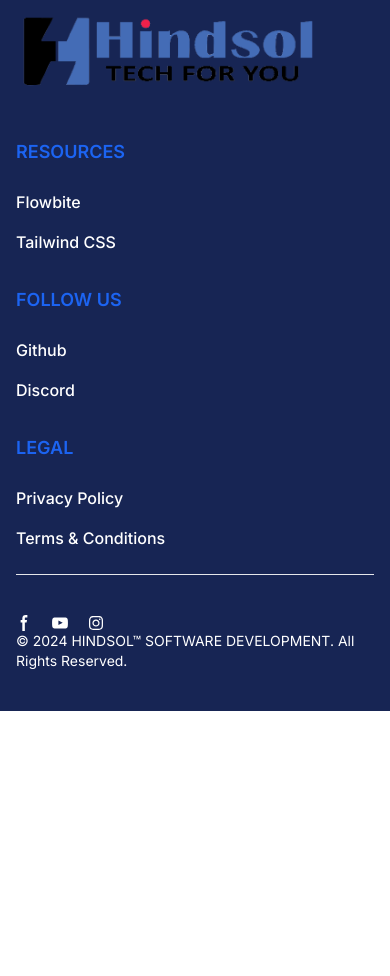
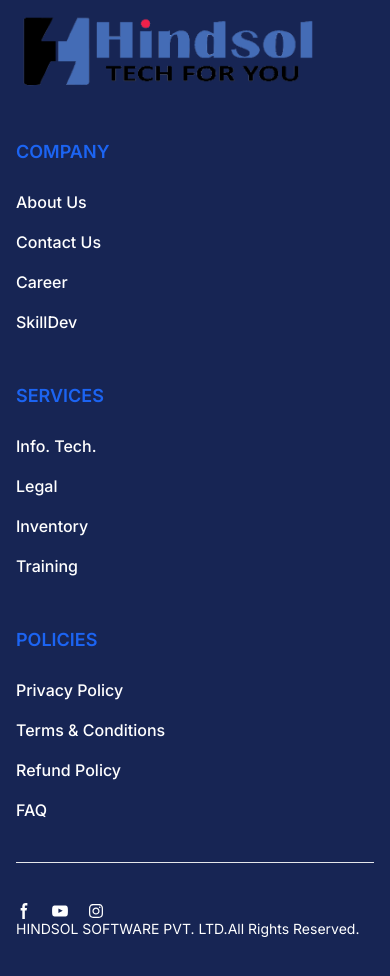
Before and after one commit to mishraanshuman786/hindsol-typescript-app, a Next.js app: page / in a window 390 px wide. Shown: the part 8800-9776 px from the top of the page. Before the commit the page ends 9511 px from the top, so only its background shows below. Built offline with nearby package versions, Linux system fonts and the light colour scheme.

Commit message:
changing footer content

```diff
--- a/src/app/career/layout.js
+++ b/src/app/career/layout.js
@@ -14,7 +14,7 @@ export default function Layout({ children }) {
   }, []);
 
   return (
-    <div style={{backgroundImage:" linear-gradient(60deg, #abecd6 0%, #fbed96 100%)"}}>
+    <div>
       {children}
       {/* Render the footer only when showFooter is true */}
       {showFooter && <Footer />}
--- a/src/app/career/page.tsx
+++ b/src/app/career/page.tsx
@@ -52,19 +52,19 @@ function Career() {
             transition={{ type: "spring", stiffness: 50, delay: 2.4 }}
             className="h-[400px] w-[80%]  rounded-xl absolute top-[350px] bg-white"
           >
-            <h1 className="text-[30px] text-center mt-14 font-medium ">
+            <h1 className="text-[22px] md:text-[25px] lg:text-[30px] text-center mt-14 font-medium ">
               View Open positions in these departments
             </h1>
 
             {/* all options main div */}
-            <div className="flex w-[90%] px-[8%] justify-between gap-12 mt-[60px] mx-auto flex-wrap ">
+            <div className="grid  grid-cols-2 sm:grid-cols-3 xl:grid-cols-4  w-[90%]  px-[8%] justify-between gap-12 mt-[60px] mx-auto flex-wrap ">
               {/* option div 1*/}
               <div className="flex flex-col items-center w-[130px]">
                 {/* image div  */}
                 <div className="flex justify-center rounded-lg items-center w-[70px] h-[70px] border border-violet-800">
                   <RiComputerLine className="text-[30px] text-violet-800" />
                 </div>
-                <h3 className="text-center text-[12px] font-bold">IT</h3>
+                <h3 className="text-center text-[12px] font-bold">Front End</h3>
               </div>
               {/* option div 2*/}
               <div className="flex flex-col items-center w-[130px]">
@@ -72,7 +72,7 @@ function Career() {
                 <div className="flex justify-center rounded-lg items-center w-[70px] h-[70px] border border-blue-600">
                   <FaCode className="text-[30px] text-blue-600" />
                 </div>
-                <h3 className="text-center text-[12px] font-bold">Product</h3>
+                <h3 className="text-center text-[12px] font-bold">Back End</h3>
               </div>
               {/* option div 3*/}
               <div className="flex flex-col items-center w-[130px]">
@@ -80,7 +80,7 @@ function Career() {
                 <div className="flex justify-center rounded-lg items-center w-[70px] h-[70px] border border-green-800">
                   <RiComputerLine className="text-[30px] text-green-800" />
                 </div>
-                <h3 className="text-center text-[12px] font-bold">Sales</h3>
+                <h3 className="text-center text-[12px] font-bold">DBA</h3>
               </div>
               {/* option div 4*/}
               <div className="flex flex-col items-center w-[130px]">
@@ -88,7 +88,7 @@ function Career() {
                 <div className="flex justify-center rounded-lg items-center w-[70px] h-[70px] border border-yellow-600">
                   <RiComputerLine className="text-[30px] text-orange-700" />
                 </div>
-                <h3 className="text-center text-[12px] font-bold">Marketing</h3>
+                <h3 className="text-center text-[12px] font-bold">Graphic Designer</h3>
               </div>
               {/* option div 5*/}
               <div className="flex flex-col items-center w-[130px] ">
@@ -104,7 +104,7 @@ function Career() {
                 <div className="flex justify-center rounded-lg items-center w-[70px] h-[70px] border border-violet-500">
                   <RiComputerLine className="text-[30px] text-violet-800" />
                 </div>
-                <h3 className="text-center text-[12px] font-bold">Finance</h3>
+                <h3 className="text-center text-[12px] font-bold">UI/UX</h3>
               </div>
               {/* option div 7*/}
               <div className="flex flex-col items-center w-[130px]">
@@ -113,7 +113,7 @@ function Career() {
                   <RiComputerLine className="text-[30px] text-blue-600" />
                 </div>
                 <h3 className="text-center text-[12px] font-bold">
-                  Operations
+                 SCRUM Master
                 </h3>
               </div>
               {/* option div 8*/}
--- a/src/app/ideas/error.js
+++ /dev/null
@@ -1,33 +0,0 @@
-"use client"
-import React, { useState, useEffect } from 'react';
-import { useRouter } from 'next/navigation';
-
-function Error() {
-  const router = useRouter();
-  const [countdown, setCountdown] = useState(5);
-
-  useEffect(() => {
-    const countdownInterval = setInterval(() => {
-      setCountdown((prevCount) => (prevCount > 0 ? prevCount - 1 : 0));
-    }, 1000);
-
-    const redirectTimeout = setTimeout(() => {
-      router.push('/');
-    }, 5000);
-
-    return () => {
-      clearInterval(countdownInterval);
-      clearTimeout(redirectTimeout);
-    };
-  }, [router]);
-
-  return (
-    <div>
-      <h1>Custom Error Page</h1>
-      <p>Something went wrong...</p>
-      <p>Redirecting to homepage in {countdown} seconds...</p>
-    </div>
-  );
-}
-
-export default Error;
--- a/src/app/ideas/page.tsx
+++ /dev/null
@@ -1,24 +0,0 @@
-"use client";
-import Navbar from "@/components/Navbar";
-import React, { useEffect, useState } from "react";
-import Pulsating from "@/components/Pulsating";
-
-function Ideas() {
-  const [loading, setLoading] = useState(true);
-
-  return (
-    <div>
-      {/* Navbar */}
-      <Navbar />
-
-      {/* Pulsating div for loading animation */}
-      {loading && <Pulsating />}
-
-      <div className={`container mx-auto ${loading ? "hidden" : ""}`}>
-        Ideas
-      </div>
-    </div>
-  );
-}
-
-export default Ideas;
--- a/src/app/page.tsx
+++ b/src/app/page.tsx
@@ -11,7 +11,7 @@ import Footer from "@/components/Footer";
 
 export default function Home() {
   return (
-    <div style={{backgroundImage:" linear-gradient(60deg, #abecd6 0%, #fbed96 100%)"}}>
+    <div>
       {/* Header */}
       <HomeBanner />
       {/* Section para */}
--- /dev/null
+++ b/src/app/skillDev/loading.tsx
@@ -0,0 +1,3 @@
+export default function Loading(){
+    return <p>Loading.....</p>
+}
--- /dev/null
+++ b/src/app/skillDev/page.jsx
@@ -0,0 +1,9 @@
+import React from 'react'
+
+function SkillDev() {
+  return (
+    <div>skill dev</div>
+  )
+}
+
+export default SkillDev;
--- a/src/components/Footer.tsx
+++ b/src/components/Footer.tsx
@@ -5,8 +5,8 @@ import Link from "next/link";
 
 function Footer() {
   return (
-    <footer className="bg-blue-950 text-white block">
-      <div className="mx-auto w-full max-w-screen-xl p-4 py-6 lg:py-8">
+    <footer>
+      <div className="mx-auto bg-blue-950 w-full max-w-screen-xl p-4 py-6 lg:py-8">
         <div className="md:flex md:justify-between">
           <div className="mb-6 md:mb-0">
             <Link href="https://flowbite.com/" className="flex items-center">
@@ -20,53 +20,85 @@ function Footer() {
           <div className="grid grid-cols-1 md:grid-cols-2 lg:grid-cols-3 gap-8 sm:gap-6">
             <div>
               <h2 className="mb-6 text-lg font-semibold text-blue-600 uppercase ">
-                Resources
+                Company
               </h2>
               <ul className="text-white font-medium">
                 <li className="mb-4">
                   <Link
-                    href="https://flowbite.com/"
+                    href="/aboutUs"
                     className="hover:underline"
                   >
-                    Flowbite
+                   About Us
                   </Link>
                 </li>
-                <li>
+                <li className="mb-4">
                   <Link
-                    href="https://tailwindcss.com/"
+                    href="/contactUs"
                     className="hover:underline"
                   >
-                    Tailwind CSS
+                    Contact Us
+                  </Link>
+                </li>
+                <li className="mb-4">
+                  <Link
+                    href="/career"
+                    className="hover:underline"
+                  >
+                   Career
+                  </Link>
+                </li>
+                <li className="mb-4">
+                  <Link
+                    href="/SkillDev"
+                    className="hover:underline"
+                  >
+                 SkillDev
                   </Link>
                 </li>
               </ul>
             </div>
             <div>
               <h2 className="mb-6 text-lg font-semibold text-blue-600 uppercase dark:text-white">
-                Follow us
+               SERVICES
               </h2>
               <ul className="text-white font-medium">
                 <li className="mb-4">
                   <Link
-                    href="https://github.com/themesberg/flowbite"
+                    href="#"
                     className="hover:underline "
                   >
-                    Github
+                    Info. Tech.
                   </Link>
                 </li>
-                <li>
+                <li className="mb-4">
                   <Link
-                    href="https://discord.gg/4eeurUVvTy"
+                    href="#"
                     className="hover:underline"
                   >
-                    Discord
+                   Legal
+                  </Link>
+                </li>
+                <li className="mb-4">
+                  <Link
+                    href="#"
+                    className="hover:underline"
+                  >
+                  Inventory
+                  </Link>
+                </li>
+                <li className="mb-4">
+                  <Link
+                    href=""
+                    className="hover:underline"
+                  >
+                   Training
                   </Link>
                 </li>
               </ul>
             </div>
             <div>
               <h2 className="mb-6 text-lg font-semibold text-blue-600 uppercase dark:text-white">
-                Legal
+                POLICIES
               </h2>
               <ul className="text-white font-medium">
                 <li className="mb-4">
@@ -74,9 +106,19 @@ function Footer() {
                     Privacy Policy
                   </Link>
                 </li>
-                <li>
+                <li className="mb-4">
                   <Link href="#" className="hover:underline">
                     Terms &amp; Conditions
+                  </Link>
+                </li>
+                <li className="mb-4">
+                  <Link href="#" className="hover:underline">
+                    Refund Policy
+                  </Link>
+                </li>
+                <li className="mb-4">
+                  <Link href="#" className="hover:underline">
+                    FAQ
                   </Link>
                 </li>
               </ul>
@@ -86,11 +128,11 @@ function Footer() {
         <hr className="my-6 border-gray-200 sm:mx-auto dark:border-gray-700 lg:my-8" />
         <div className="flex flex-col-reverse sm:flex-row sm:items-center sm:justify-between">
           <span className="text-sm text-white sm:text-center mb-4 sm:mb-0 sm:mr-4">
-            © 2024{" "}
+            {" "}
             <Link href="https://flowbite.com/" className="hover:underline">
-              HINDSOL™ SOFTWARE DEVELOPMENT
+              HINDSOL SOFTWARE PVT. LTD.
             </Link>
-            . All Rights Reserved.
+                  All Rights Reserved.
           </span>
           <div className="flex mt-4 sm:justify-center sm:mt-0">
             <Link
--- a/src/components/Navbar.tsx
+++ b/src/components/Navbar.tsx
@@ -134,10 +134,10 @@ const Navbar = () => {
             </li>
             <li>
               <Link
-                href="/ideas"
+                href="/skillDev"
                 className="block py-2 px-3 text-gray-900 rounded hover:bg-gray-100 md:hover:bg-transparent md:border-0 md:hover:text-blue-700 md:p-0 dark:text-white md:dark:hover:text-blue-500 dark:hover:bg-gray-700 dark:hover:text-white md:dark:hover:bg-transparent"
               >
-                Ideas
+                SkillDev
               </Link>
             </li>
             <li>
```
